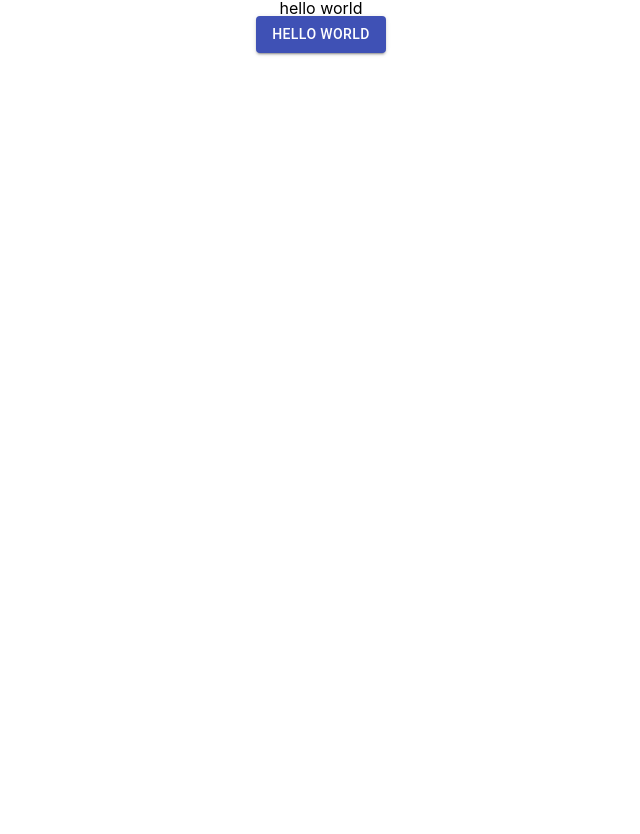
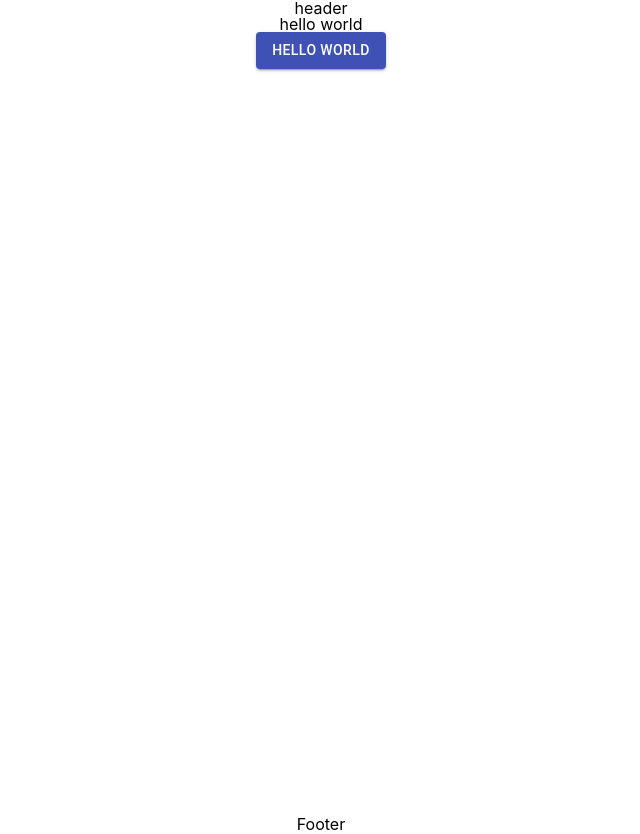
Before and after one commit to shiory602/crowdsourcing-app, a React (Create React App) app: page / in a window 1280 px wide. Shown: the whole page, without its empty margins (319-959 px from the left). Before the commit the page ends 800 px from the top, so only its background shows below. Built offline with nearby package versions, Linux system fonts and the light colour scheme.

Commit message:
add return

```diff
--- a/src/components/Footer.jsx
+++ b/src/components/Footer.jsx
@@ -1,7 +1,9 @@
 const Footer = () => {
-  <>
-    <h2>Footer</h2>
-  </>
+  return (
+    <>
+      <h2>Footer</h2>
+    </>
+  )
 }
 
 export default Footer;
--- a/src/components/Layout.jsx
+++ b/src/components/Layout.jsx
@@ -6,7 +6,7 @@ import Box from '@material-ui/core/Box';
 const Layout = ({children}) => {
   return(
     <React.Fragment>
-        {/* <Header /> */}
+        <Header />
       <Box minHeight='100vh'>
         {children}
       </Box>
--- a/src/pages/Index.jsx
+++ b/src/pages/Index.jsx
@@ -1,16 +1,14 @@
 import Layout from '../components/Layout';
-import Footer from '../components/Footer';
 import Button from '@material-ui/core/Button';
 
 function Home() {
   return (
-    <>
-      {/* <Footer /> */}
+    <Layout className="App">
       <h2>hello world</h2>
       <Button variant="contained" color="primary">
         Hello World
       </Button>
-    </>
+    </Layout>
   );
 }
 
```
